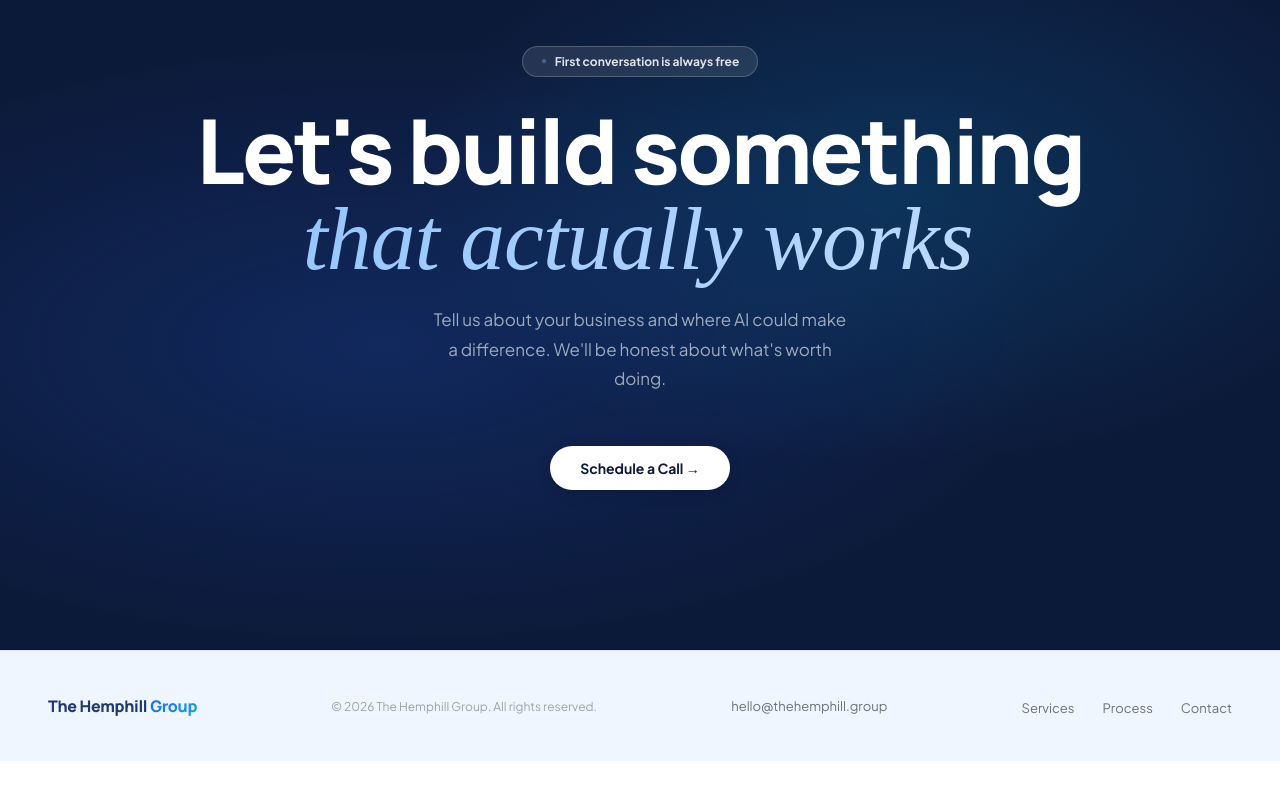
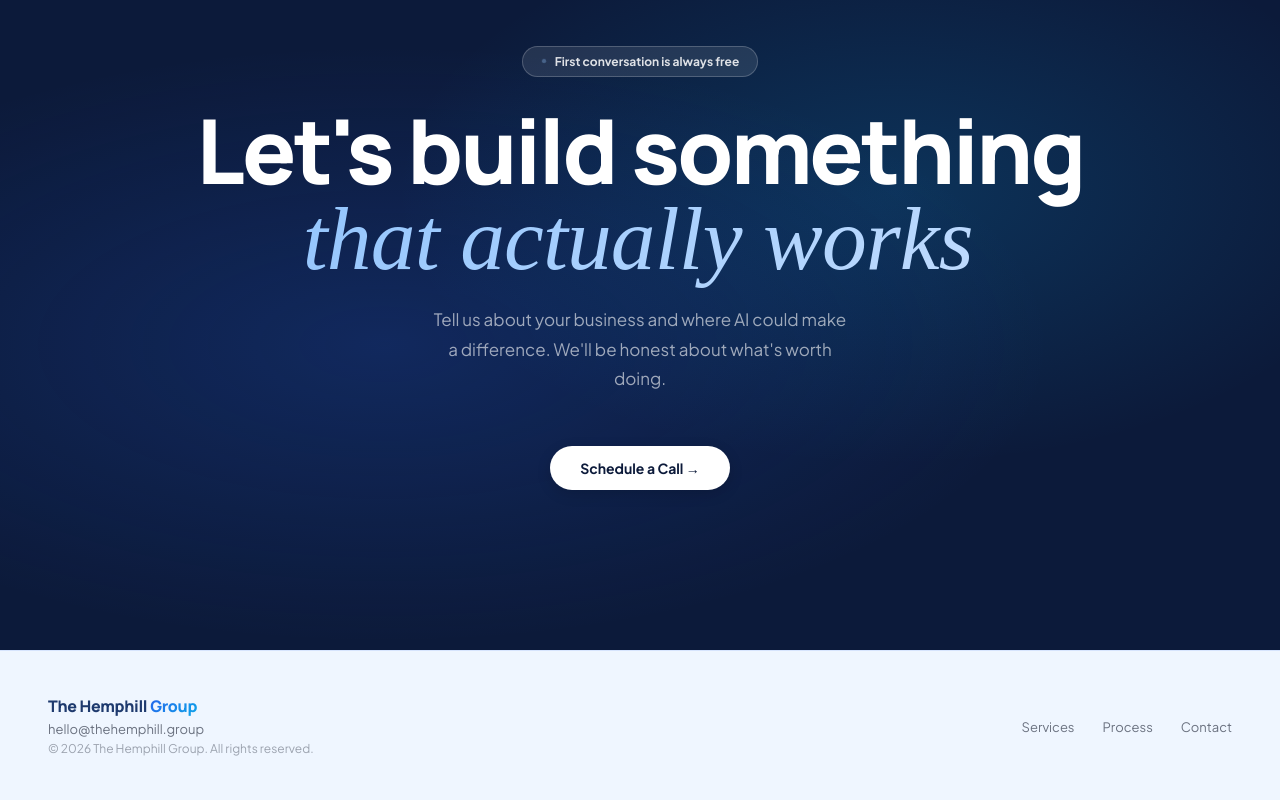
Before and after one commit to tuckerhemphill/the-hemphill-group-site, a plain HTML site: page index.html in a window 1280 px wide. Shown: the part 3918-4718 px from the top of the page. Before the commit the page ends 4679 px from the top, so only its background shows below. Drawn offline with Linux system fonts and the light colour scheme; a web font is replaced by a local one.

Commit message:
Reorganize footer: stack logo, email, copyright left-aligned

```diff
--- a/index.html
+++ b/index.html
@@ -374,6 +374,7 @@
     /* ── FOOTER ── */
     footer{background:var(--bg2);border-top:1px solid var(--bdr);padding:44px 48px}
     .foot{display:flex;align-items:center;justify-content:space-between}
+    .foot-left{display:flex;flex-direction:column;align-items:flex-start;gap:4px}
     .foot-logo{font-family:'Manrope',sans-serif;font-size:16px;font-weight:800;letter-spacing:-.02em;color:var(--sub);text-decoration:none}
     .foot-logo em{font-style:normal;background:var(--gtxt);-webkit-background-clip:text;-webkit-text-fill-color:transparent;background-clip:text}
     .foot-copy{font-size:12px;color:var(--dim)}
@@ -694,9 +695,11 @@
 
 <footer>
   <div class="foot">
-    <a href="#" class="foot-logo">The Hemphill <em>Group</em></a>
-    <p class="foot-copy">© 2026 The Hemphill Group. All rights reserved.</p>
-    <a href="mailto:hello@thehemphill.group" class="foot-email">hello@thehemphill.group</a>
+    <div class="foot-left">
+      <a href="#" class="foot-logo">The Hemphill <em>Group</em></a>
+      <a href="mailto:hello@thehemphill.group" class="foot-email">hello@thehemphill.group</a>
+      <p class="foot-copy">© 2026 The Hemphill Group. All rights reserved.</p>
+    </div>
     <ul class="foot-links">
       <li><a href="#services">Services</a></li>
       <li><a href="#process">Process</a></li>
```
